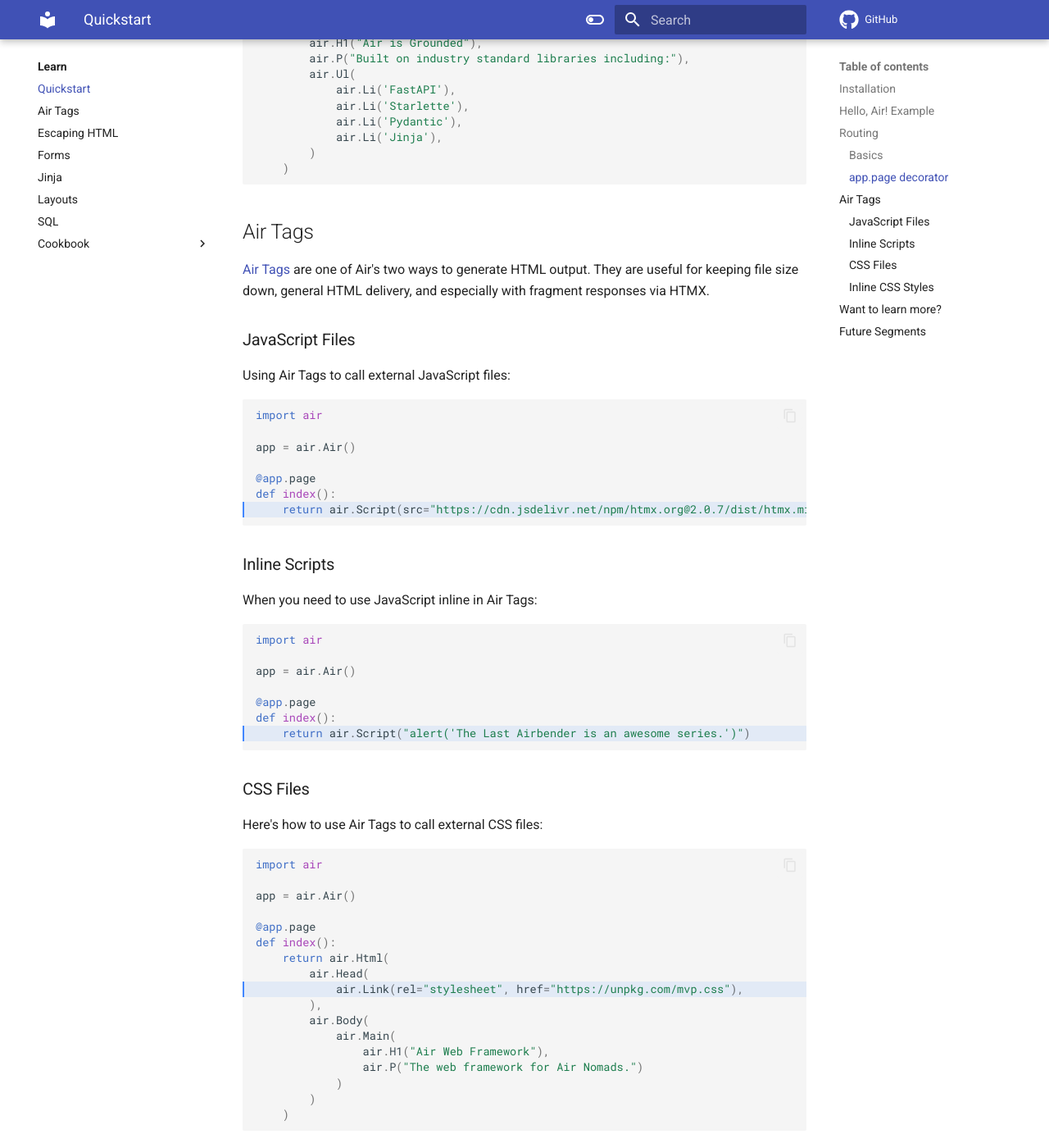
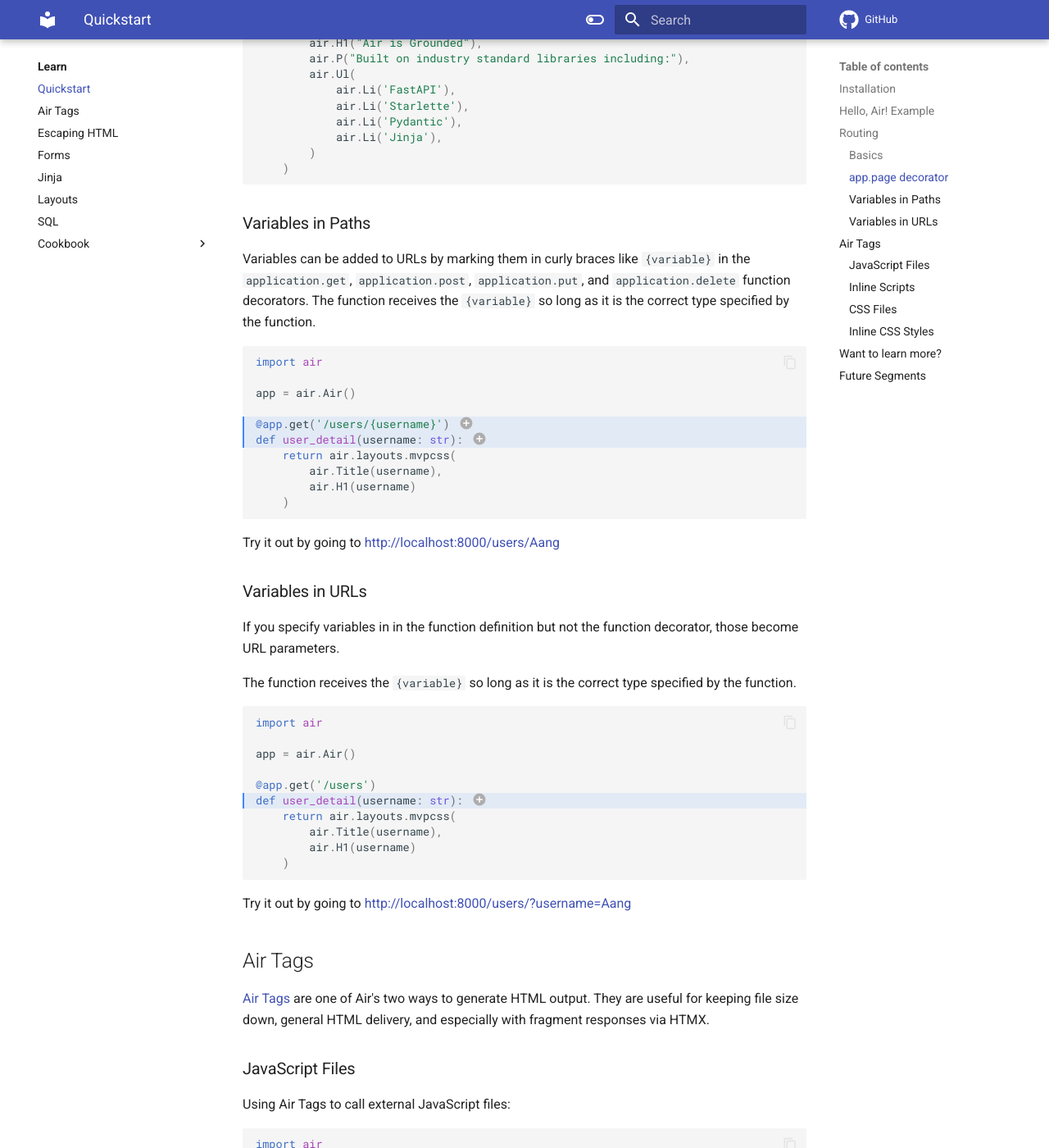
Before and after one commit to feldroy/air, an MkDocs documentation site: the page built from docs/learn/quickstart.md, in a window 1280 px wide and 1400 px high, scrolled down 2709 px. Shown: the whole window at 82% size. Built offline with MkDocs 1.6.1 and Material for MkDocs 9.7.7, drawn with Linux system fonts in a browser that asks for light colours; comment, search, counter and statistics services are not loaded; some of the changed text lies outside the part shown.

Commit message:
Add variables in different ways to URLs in Quickstart

````diff
--- a/docs/learn/quickstart.md
+++ b/docs/learn/quickstart.md
@@ -135,6 +135,52 @@ def air_is_grounded(): # (2)!
 1. `app.page` used over functions named `index` are converted to the `/` route.
 2. `app.page` used over functions are converted to a route based on their name, with underscores converted to dashes.
 
+### Variables in Paths
+
+Variables can be added to URLs by marking them in curly braces like `{variable}` in the `application.get`, `application.post`, `application.put`, and `application.delete`  function decorators. The function receives the `{variable}` so long as it is the correct type specified by the function.
+
+```python hl_lines="5-6"
+import air
+
+app = air.Air()
+
+@app.get('/users/{username}') # (1)!
+def user_detail(username: str): # (2)!
+    return air.layouts.mvpcss(
+        air.Title(username),
+        air.H1(username)
+    )
+```
+
+1. We've specified a variable called `username`.
+2. We have defined a function argument named `username`, which is identical to the variable specified in the decorator. We also specified the Python type in this definition.
+
+Try it out by going to <http://localhost:8000/users/Aang>
+
+### Variables in URLs
+
+If you specify variables in in the function definition but not the function decorator, those become URL parameters.
+
+The function receives the `{variable}` so long as it is the correct type specified by the function.
+
+```python hl_lines="6"
+import air
+
+app = air.Air()
+
+@app.get('/users')
+def user_detail(username: str): # (1)!
+    return air.layouts.mvpcss(
+        air.Title(username),
+        air.H1(username)
+    )
+```
+
+1. We have defined a function argument named `username`, which is identical to the variable specified in the decorator. We also specified the Python type in this definition.
+
+Try it out by going to <http://localhost:8000/users/?username=Aang>
+
+
 ## Air Tags
 
 [Air Tags](learn/air_tags) are one of Air's two ways to generate HTML output. They are useful for keeping file size down, general HTML delivery, and especially with fragment responses via HTMX.
````
Also changed, not shown: other parts of docs/learn/quickstart.md (+2 -2 lines), docs/learn/index.md (+0 -1 lines).
